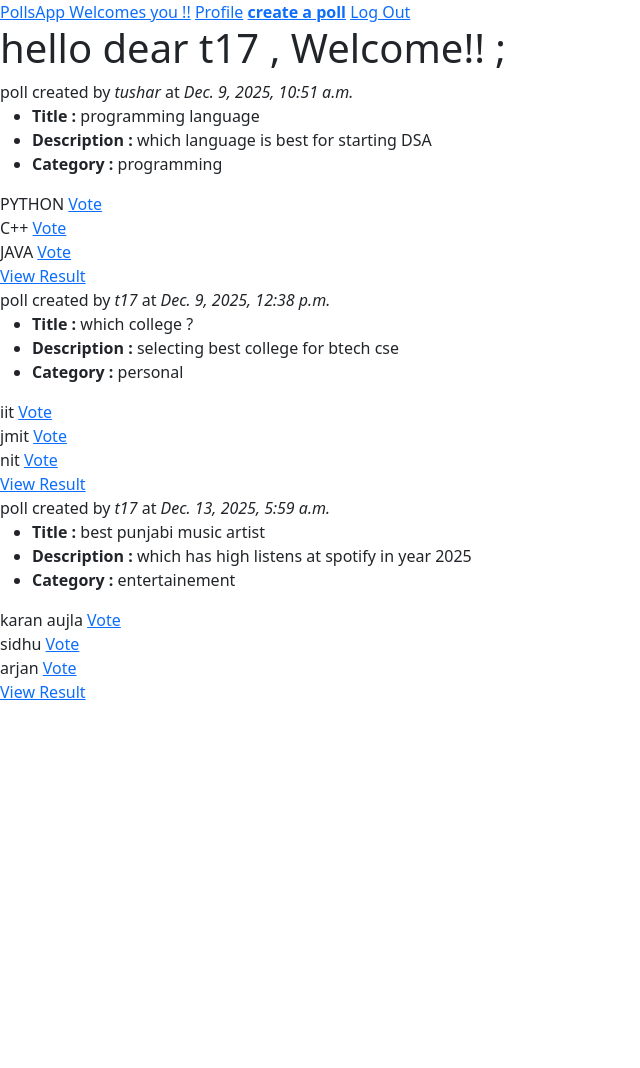
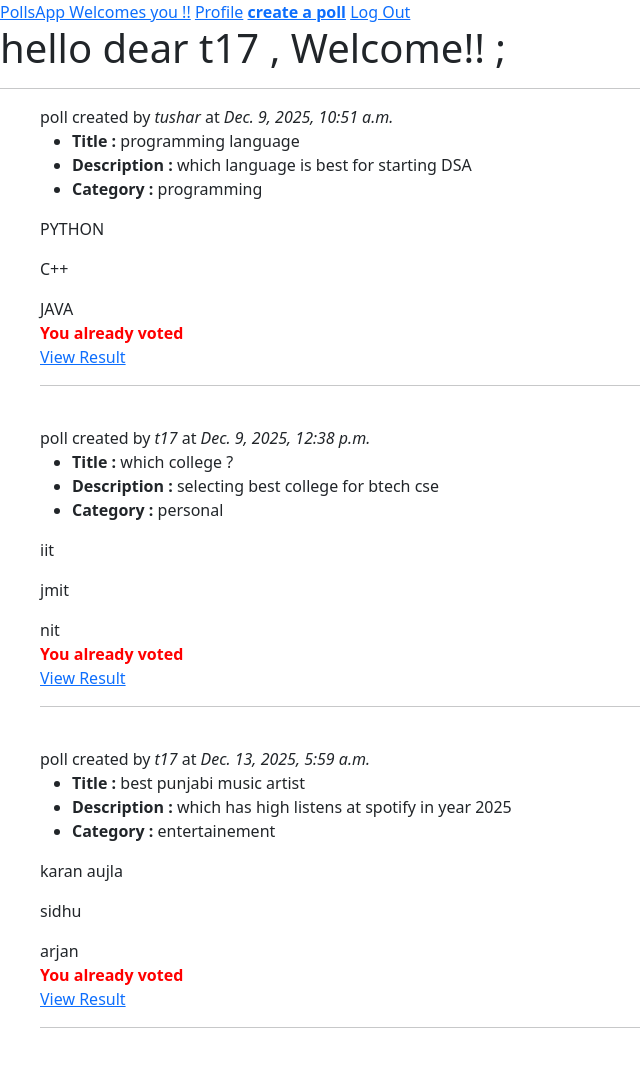
Before and after one commit to tushar17s/pollsapp, a Django app: page / in a window 1280 px wide. Shown: the whole page, without its empty margins (0-640 px from the left). Before the commit the page ends 700 px from the top, so only its background shows below. Run offline with Django 5.2, Linux system fonts and the light colour scheme; a user stored in the database is signed in; data comes from the database, SQL or seed files in the repository; both versions use the stored data as it was after the commit.

Commit message:
my commit

```diff
--- a/base/templates/base/home.html
+++ b/base/templates/base/home.html
@@ -3,17 +3,20 @@
 {% block content %}
 {% if request.user.is_authenticated %}
 <h1>hello dear {{request.user.username }} , Welcome!! ;</h1>
+<hr>
 {% else %}
 <h1>Bhai <i>LogIn</i> ya <i>SignUp</i> kar le !!</h1>
+<hr>
 {% endif %}
 {% if messages %}
 {% for msg in messages %}
 <div style ="color : red ;">{{msg}}</div>
 {% endfor %}
 {% endif %}
+<div style = "margin-left: 40px;">
 {% for poll in polls %}
 {% comment %} {% if poll.is_active %} {% endcomment %}
-<div class="form-group">
+<div class="form-group" style="justify:center";>
     poll created by <i>{{poll.created_by}}</i> at <i>{{poll.created_at}}</i>
     <ul>
     <li><b>Title  : </b>{{poll.title}}</li>
@@ -21,19 +24,25 @@
     <li><b>Category : </b>{{poll.category}}</li>
     </ul>
     {% for opt in poll.polloption_set.all %}
-    <div class="form-group">
+    <p><div class="form-group">
     {{opt.option_text}}
+    </div>
     {% if request.user.is_authenticated %}
-    <a href="{% url 'voting' poll.id opt.id %}">Vote</a>
+    {% if not poll.id in voted_polls %}
+    <a href="{% url 'voting' poll.id opt.id %}">Vote</a></p>
+    {% endif %}
     {% else %}
     <b>Vote</b>
     {% endif %}
-    </div>
     {% endfor %}
     {% if poll.id in voted_polls %}
+    <b style = "color:red ;" >You already voted</b><br>
     <a href="{% url 'detail' poll.id %}">View Result</a>
     {% endif %}
 </div>
 {% comment %} {% endif %} {% endcomment %}
+<hr>
+<br>
 {% endfor %}
+</div>
 {% endblock content %}
--- a/base/views.py
+++ b/base/views.py
@@ -144,6 +144,7 @@ def poll_detail(request,poll_id):
     for opt in option:
         if total_votes > 0:
             opt.percentage = round((opt.vote_counts / total_votes) * 100, 2)
+            # opt.percentage is field object
         else:
             opt.percentage = 0
 
```
Also changed, not shown: db.sqlite3.
